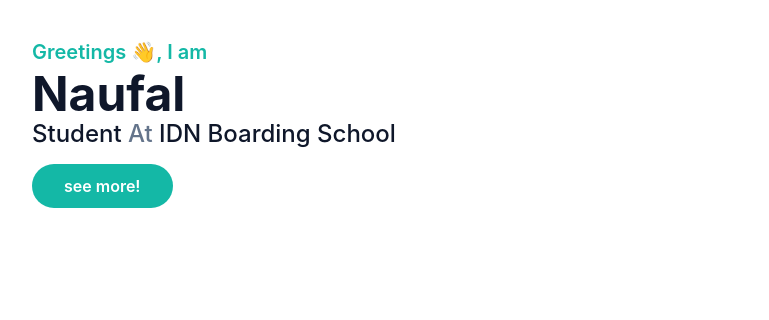
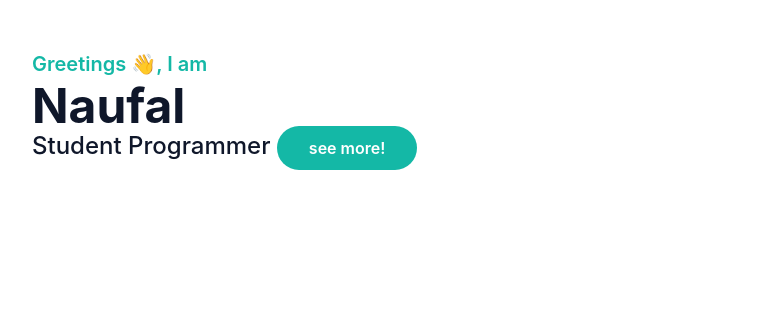
Before and after one commit to petelpop/petelpop.github.io, a website: page index.html in a window 1280 px wide. Shown: the part 177-497 px from the top of the page, 0-769 px from the left. Drawn offline with nearby package versions, Linux system fonts and the light colour scheme; grey boxes are pictures that could not be loaded.

Commit message:
edit index

```diff
--- a/index.html
+++ b/index.html
@@ -68,8 +68,7 @@
         <div class="w-full self-center px-4 lg:w-1/2">
           <h1 class="text-base font-semibold text-primary md:text-xl md:text-xl" data-aos="fade-up">Greetings 👋, I am
             <span class="block font-bold text-dark text-4xl mt-1 lg:text-5xl" data-aos="fade-up">Naufal</span></h1>
-          <h2 class="font-medium text-secondary text-lg mb-6 lg:text-2xl" data-aos="fade-up"><span class="text-dark">Student</span> At
-            <span class="text-dark">IDN Boarding School</span></h2>
+          <h2 class="font-medium text-secondary text-lg mb-6 lg:text-2xl" data-aos="fade-up"><span class="text-dark">Student Programmer</span>
 
           <a href="#about"
             class="text-base font-semibold text-white bg-primary py-3 px-8 rounded-full hover:shadow-lg hover:bg-dark transition duration-300 ease-in-out" data-aos="fade-up">see
```
